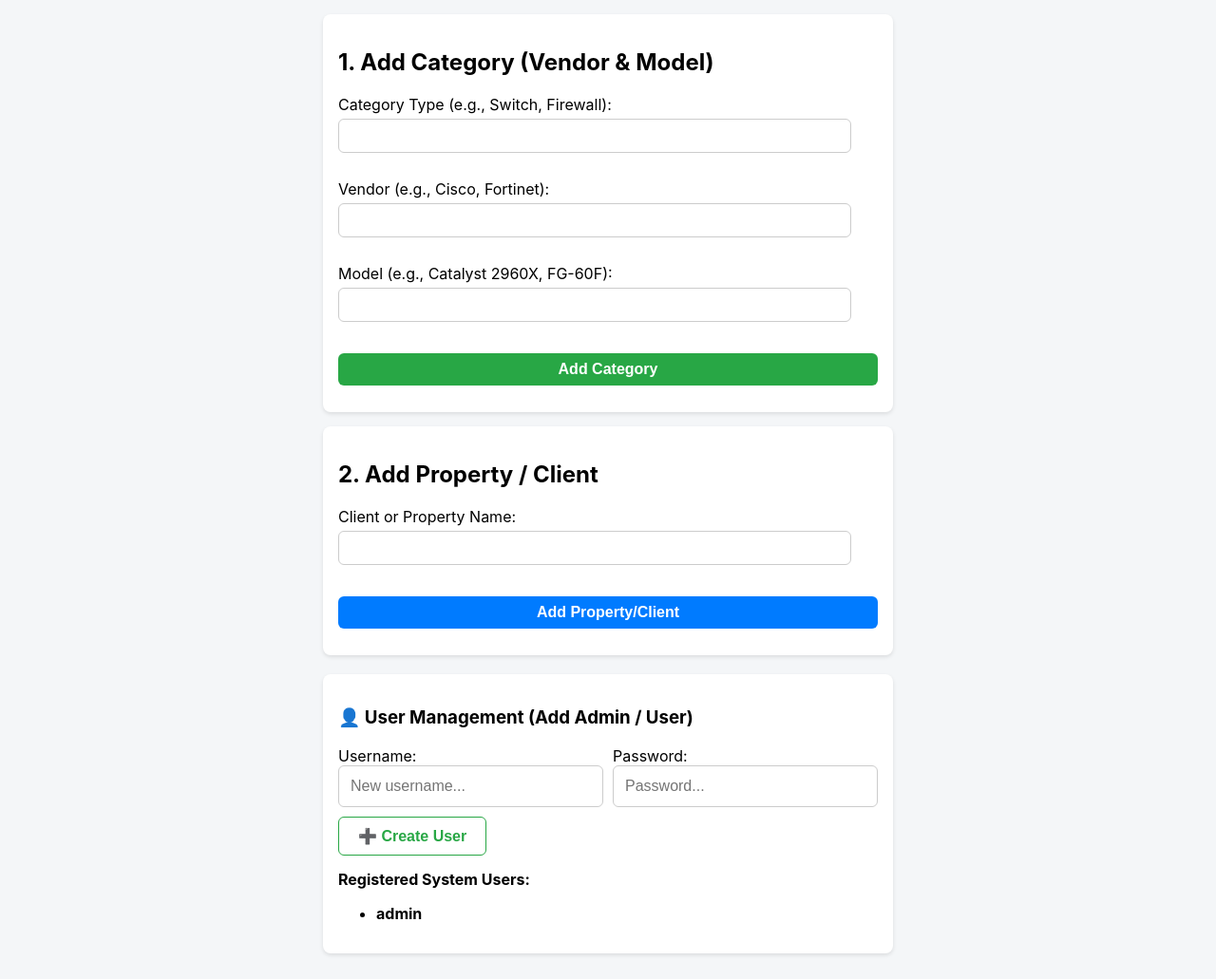
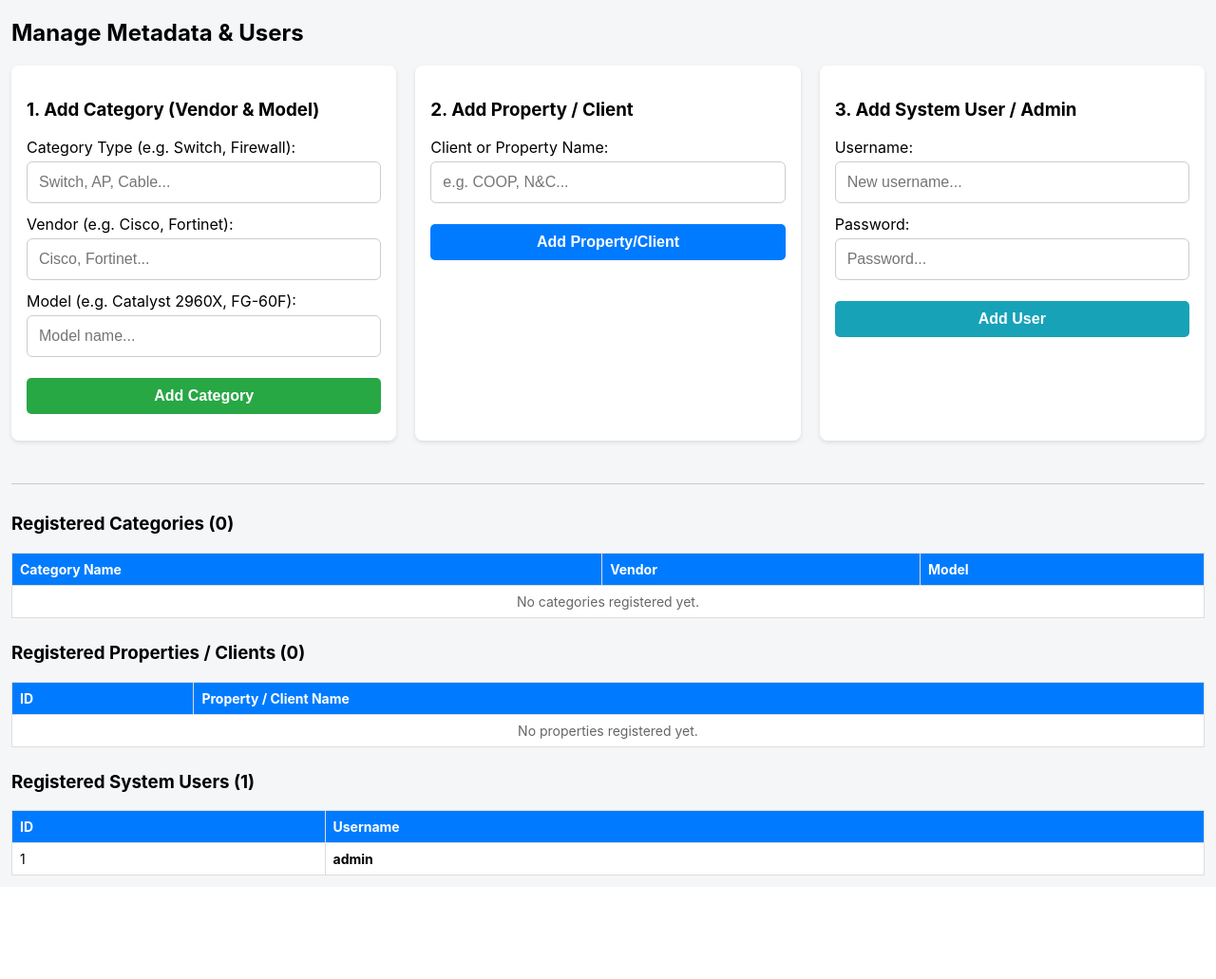
Before and after one commit to mipxman/WarehouseManager, a Flask app: page /manage in a window 1280 px wide. Shown: the part 61-1092 px from the top of the page at 95% size. After the commit the page ends 983 px from the top, so only its background shows below. Run offline with Flask 3, Linux system fonts and the light colour scheme; a user stored in the database is signed in; parts of the project's set-up code (start-up, migrations or seed data) failed here and were passed over.

Commit message:
Add files via upload

```diff
--- a/templates/manage_metadata.html
+++ b/templates/manage_metadata.html
@@ -1,53 +1,129 @@
 {% extends 'base.html' %}
 {% block content %}
-<div class="card">
-    <h2>1. Add Category (Vendor & Model)</h2>
-    <form method="POST">
-        <input type="hidden" name="form_type" value="add_category">
-        <p><label>Category Type (e.g., Switch, Firewall):</label><br>
-        <input type="text" name="name" required style="width:95%; padding:8px;"></p>
-        <p><label>Vendor (e.g., Cisco, Fortinet):</label><br>
-        <input type="text" name="vendor" required style="width:95%; padding:8px;"></p>
-        <p><label>Model (e.g., Catalyst 2960X, FG-60F):</label><br>
-        <input type="text" name="model" required style="width:95%; padding:8px;"></p>
-        <button type="submit" style="padding:8px 15px; background:#28a745; color:white; border:none;">Add Category</button>
+<h2>Manage Metadata & Users</h2>
+
+<div style="display: flex; gap: 20px; flex-wrap: wrap;">
+    <!-- 1. Add Category -->
+    <div class="card" style="flex: 1; min-width: 280px;">
+        <h3>1. Add Category (Vendor & Model)</h3>
+        <form method="POST" action="{{ url_for('manage_metadata') }}">
+            <input type="hidden" name="form_type" value="category">
+
+            <label>Category Type (e.g. Switch, Firewall):</label>
+            <input type="text" name="name" required placeholder="Switch, AP, Cable...">
+
+            <label>Vendor (e.g. Cisco, Fortinet):</label>
+            <input type="text" name="vendor" required placeholder="Cisco, Fortinet...">
+
+            <label>Model (e.g. Catalyst 2960X, FG-60F):</label>
+            <input type="text" name="model" required placeholder="Model name...">
+
+            <button type="submit" style="background:#28a745; color:#fff; border:none; padding:10px; width:100%; border-radius:5px; font-weight:bold; margin-top:10px; cursor:pointer;">
+                Add Category
+            </button>
         </form>
     </div>
 
-<div class="card">
-    <h2>2. Add Property / Client</h2>
-    <form method="POST">
-        <input type="hidden" name="form_type" value="add_property">
-        <p><label>Client or Property Name:</label><br>
-        <input type="text" name="property_name" required style="width:95%; padding:8px;"></p>
-        <button type="submit" style="padding:8px 15px; background:#007bff; color:white; border:none;">Add Property/Client</button>
+    <!-- 2. Add Property -->
+    <div class="card" style="flex: 1; min-width: 280px;">
+        <h3>2. Add Property / Client</h3>
+        <form method="POST" action="{{ url_for('manage_metadata') }}">
+            <input type="hidden" name="form_type" value="property">
+
+            <label>Client or Property Name:</label>
+            <input type="text" name="property_name" required placeholder="e.g. COOP, N&C...">
+
+            <button type="submit" style="background:#007bff; color:#fff; border:none; padding:10px; width:100%; border-radius:5px; font-weight:bold; margin-top:10px; cursor:pointer;">
+                Add Property/Client
+            </button>
         </form>
     </div>
 
-<div class="card" style="margin-top:20px;">
-    <h3>👤 User Management (Add Admin / User)</h3>
-    <form method="POST">
+    <!-- 3. Add User -->
+    <div class="card" style="flex: 1; min-width: 280px;">
+        <h3>3. Add System User / Admin</h3>
+        <form method="POST" action="{{ url_for('manage_metadata') }}">
             <input type="hidden" name="form_type" value="user">
-        <div style="display:flex; gap:10px; flex-wrap:wrap; align-items:flex-end;">
-            <div style="flex:1; min-width:200px;">
+
             <label>Username:</label>
-                <input type="text" name="username" required placeholder="New username..." style="margin:0;">
+            <input type="text" name="username" required placeholder="New username...">
+
+            <label>Password:</label>
+            <input type="password" name="password" required placeholder="Password...">
+
+            <button type="submit" style="background:#17a2b8; color:#fff; border:none; padding:10px; width:100%; border-radius:5px; font-weight:bold; margin-top:10px; cursor:pointer;">
+                Add User
+            </button>
+        </form>
     </div>
-            <div style="flex:1; min-width:200px;">
-                <label>Password:</label>
-                <input type="password" name="password" required placeholder="Password..." style="margin:0;">
 </div>
-            <button type="submit" style="background:transparent; border:1px solid #28a745; color:#28a745; padding:10px 20px; width:auto; margin:0; cursor:pointer;">
-                ➕ Create User
-            </button>
+
+<hr style="margin: 30px 0; border:0; border-top:1px solid #ccc;">
+
+<!-- Tables to Display Existing Data -->
+<h3>Registered Categories ({{ categories|length }})</h3>
+<div class="table-container" style="margin-bottom: 25px;">
+    <table>
+        <thead>
+            <tr>
+                <th>Category Name</th>
+                <th>Vendor</th>
+                <th>Model</th>
+            </tr>
+        </thead>
+        <tbody>
+            {% for cat in categories %}
+            <tr>
+                <td>{{ cat.name }}</td>
+                <td>{{ cat.vendor }}</td>
+                <td>{{ cat.model }}</td>
+            </tr>
+            {% else %}
+            <tr><td colspan="3" style="text-align:center; color:#666;">No categories registered yet.</td></tr>
+            {% endfor %}
+        </tbody>
+    </table>
 </div>
-    </form>
 
-    <h4 style="margin-top:15px; margin-bottom:8px;">Registered System Users:</h4>
-    <ul>
+<h3>Registered Properties / Clients ({{ properties|length }})</h3>
+<div class="table-container" style="margin-bottom: 25px;">
+    <table>
+        <thead>
+            <tr>
+                <th>ID</th>
+                <th>Property / Client Name</th>
+            </tr>
+        </thead>
+        <tbody>
+            {% for prop in properties %}
+            <tr>
+                <td>{{ prop.id }}</td>
+                <td><strong>{{ prop.name }}</strong></td>
+            </tr>
+            {% else %}
+            <tr><td colspan="2" style="text-align:center; color:#666;">No properties registered yet.</td></tr>
+            {% endfor %}
+        </tbody>
+    </table>
+</div>
+
+<h3>Registered System Users ({{ users|length }})</h3>
+<div class="table-container">
+    <table>
+        <thead>
+            <tr>
+                <th>ID</th>
+                <th>Username</th>
+            </tr>
+        </thead>
+        <tbody>
             {% for u in users %}
-        <li><strong>{{ u.username }}</strong></li>
+            <tr>
+                <td>{{ u.id }}</td>
+                <td><strong>{{ u.username }}</strong></td>
+            </tr>
             {% endfor %}
-    </ul>
+        </tbody>
+    </table>
 </div>
 {% endblock %}
```
Lines whose indentation alone changed are shown as unchanged.
